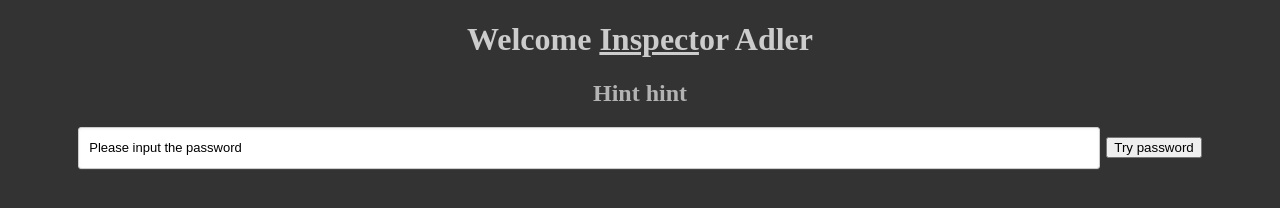
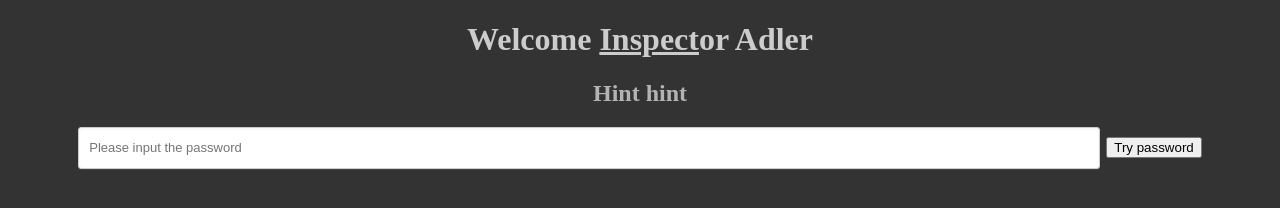
Before and after one commit to SherllyNeo/IreneAdlerChristmas, a plain HTML site: page index.html in a window 1280 px wide. Drawn offline with Linux system fonts and the light colour scheme.

```diff
--- a/index.html
+++ b/index.html
@@ -12,7 +12,7 @@
         <h1> Welcome <u>Inspect</u>or Adler <h1>
     <h2> Hint hint <h2>
 
-    <input class="box" id="passbox" type="text" onclick="clear()" value="Please input the password">
+    <input class="box" id="passbox" type="text" onclick="clear()" placeholder="Please input the password">
     <button class="btn" onclick="checkWin()" type="button">Try password</button>
 
     </div>
```
